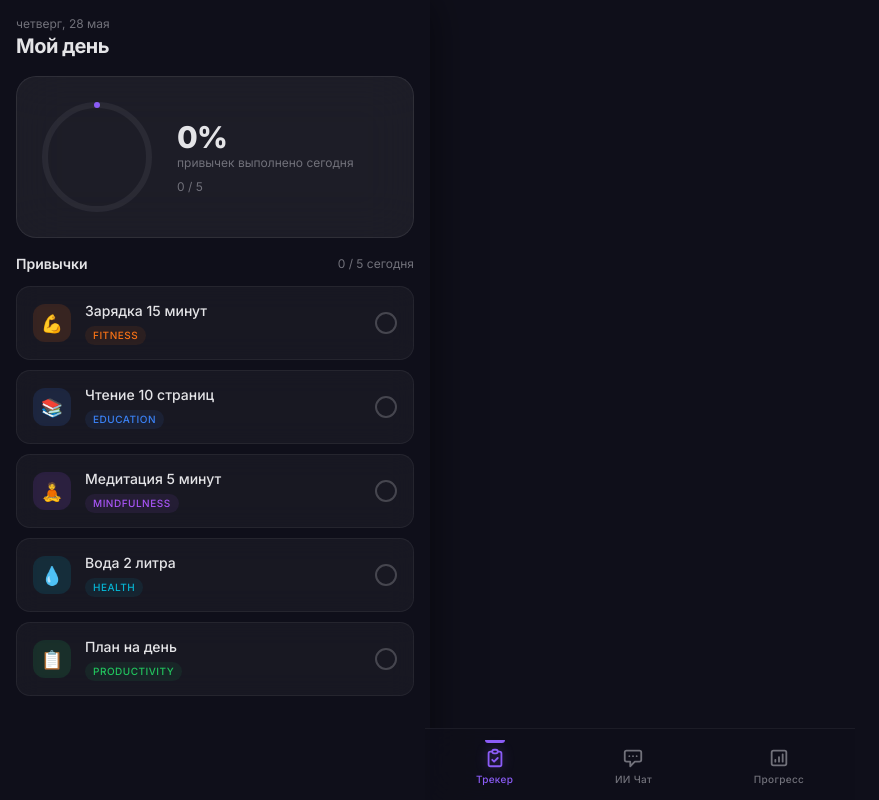
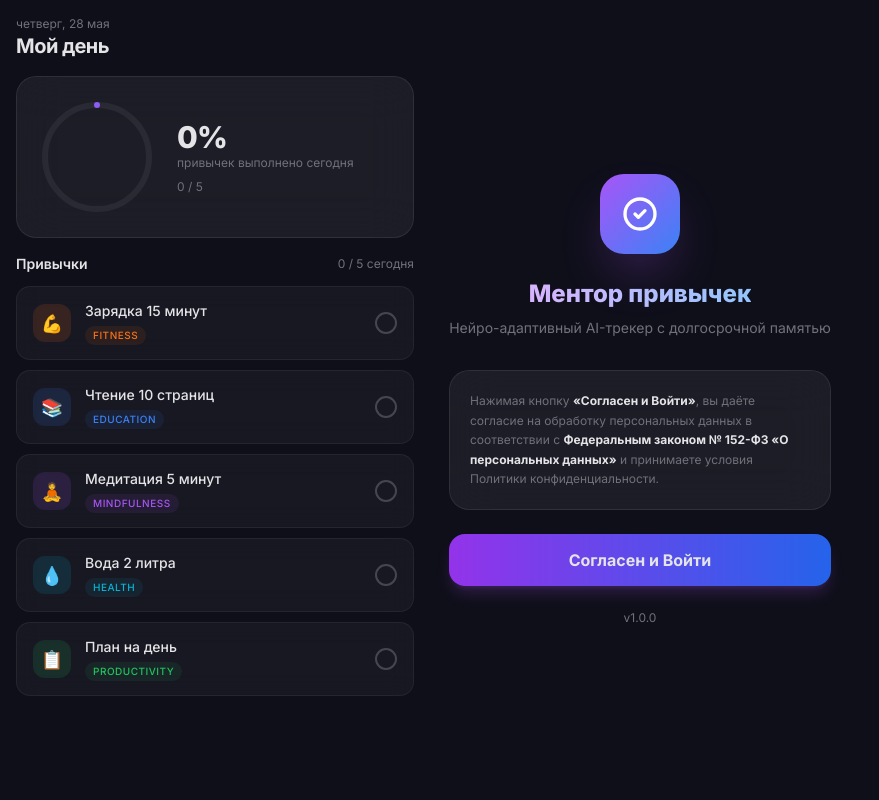
Before and after one commit to lazmaksim2019-ops/AI-Habit-Mentor, a FastAPI app: page / in a window 1280 px wide. Shown: the whole page, without its empty margins (0-879 px from the left). Run offline with FastAPI, Linux system fonts and the light colour scheme; data that the repository does not hold is empty; parts of the project's set-up code (start-up, migrations or seed data) failed here and were passed over; some libraries are stand-ins or nearby versions.

Commit message:
Fix: detailed Gemini error logging + proxy support + FZ-152 welcome screen

```diff
--- a/src/templates/index.html
+++ b/src/templates/index.html
@@ -322,13 +322,67 @@
         }
         .empty-state svg { width: 48px; height: 48px; margin: 0 auto 12px; opacity: 0.4; }
 
+        .welcome-overlay {
+            position: fixed;
+            inset: 0;
+            z-index: 9999;
+            display: flex;
+            flex-direction: column;
+            align-items: center;
+            justify-content: center;
+            padding: 32px 24px;
+            background: var(--tg-bg);
+            transition: opacity 0.5s ease, transform 0.5s ease;
+        }
+        .welcome-overlay.fade-out {
+            opacity: 0;
+            transform: scale(1.05);
+            pointer-events: none;
+        }
+        .welcome-overlay.hidden {
+            display: none;
+        }
+
         @media (min-width: 480px) {
             body { max-width: 430px; margin: 0 auto; box-shadow: 0 0 40px rgba(0,0,0,0.5); min-height: 100vh; }
             .bottom-nav { max-width: 430px; left: 50%; transform: translateX(-50%); }
+            .welcome-overlay { max-width: 430px; left: 50%; transform: translateX(-50%); }
+            .welcome-overlay.fade-out { transform: translateX(-50%) scale(1.05); }
         }
     </style>
 </head>
 <body>
+
+<div id="welcome-overlay" class="welcome-overlay">
+    <div class="w-20 h-20 mb-6 rounded-3xl bg-gradient-to-br from-purple-500 to-blue-500 flex items-center justify-center shadow-2xl shadow-purple-500/30">
+        <svg class="w-10 h-10 text-white" fill="none" stroke="currentColor" viewBox="0 0 24 24">
+            <path stroke-linecap="round" stroke-linejoin="round" stroke-width="2" d="M9 12l2 2 4-4m6 2a9 9 0 11-18 0 9 9 0 0118 0z"/>
+        </svg>
+    </div>
+
+    <h1 class="text-2xl font-extrabold text-center mb-2 bg-gradient-to-r from-purple-300 to-blue-300 bg-clip-text text-transparent">
+        Ментор привычек
+    </h1>
+    <p class="text-sm mb-8 text-center" style="color:var(--tg-hint);">
+        Нейро-адаптивный AI-трекер с долгосрочной памятью
+    </p>
+
+    <div class="glass-strong p-5 mb-6 w-full max-w-sm" style="text-align:left;">
+        <p class="text-xs leading-relaxed" style="color:var(--tg-hint);">
+            Нажимая кнопку <strong style="color:var(--tg-text);">«Согласен и Войти»</strong>, вы даёте
+            согласие на обработку персональных данных в соответствии с
+            <strong style="color:var(--tg-text);">Федеральным законом № 152-ФЗ «О персональных данных»</strong>
+            и принимаете условия Политики конфиденциальности.
+        </p>
+    </div>
+
+    <button id="consent-btn"
+            class="w-full max-w-sm py-3.5 px-6 rounded-2xl bg-gradient-to-r from-purple-600 to-blue-600 hover:from-purple-500 hover:to-blue-500 font-bold text-base transition-all duration-200 active:scale-95 shadow-lg shadow-purple-500/20">
+        Согласен и Войти
+    </button>
+
+    <p class="text-xs mt-6" style="color:var(--tg-hint);">v1.0.0</p>
+</div>
 
 <div id="app">
 
@@ -507,6 +561,7 @@ const SUGGESTED_HABITS = [
 ];
 
 const CIRCUMFERENCE = 2 * Math.PI * 52; // ~326.73
+const COMPLIANCE_KEY = 'habit_mentor_compliance';
 
 /* ============================================================
    STATE
@@ -986,10 +1041,65 @@ function setupChatInput() {
 }
 
 /* ============================================================
+   COMPLIANCE (ФЗ-152)
+   ============================================================ */
+function isConsentGiven() {
+    return localStorage.getItem(COMPLIANCE_KEY) === 'true';
+}
+
+function acceptConsent() {
+    localStorage.setItem(COMPLIANCE_KEY, 'true');
+    const overlay = document.getElementById('welcome-overlay');
+    overlay.classList.add('fade-out');
+    setTimeout(() => {
+        overlay.classList.add('hidden');
+        document.body.style.overflow = '';
+    }, 500);
+}
+
+function showWelcome() {
+    const overlay = document.getElementById('welcome-overlay');
+    overlay.classList.remove('hidden', 'fade-out');
+    document.body.style.overflow = 'hidden';
+}
+
+function hideWelcome() {
+    const overlay = document.getElementById('welcome-overlay');
+    overlay.classList.add('hidden');
+    document.body.style.overflow = '';
+}
+
+/* ============================================================
    MAIN
    ============================================================ */
 async function main() {
     initTelegram();
+
+    if (!isConsentGiven()) {
+        showWelcome();
+        // Load data in background while user sees welcome
+        loadChatHistory();
+        setupChatInput();
+        document.getElementById('habits-loading').style.display = 'block';
+        await loadHabits();
+        renderTracker();
+        renderProgress();
+        renderChat();
+        document.querySelectorAll('.nav-item').forEach(item => {
+            item.addEventListener('click', () => switchTab(item.dataset.tab));
+        });
+        document.getElementById('chat-send').addEventListener('click', handleChatSend);
+        document.getElementById('consent-btn').addEventListener('click', acceptConsent);
+        document.addEventListener('visibilitychange', () => {
+            if (!document.hidden) loadHabits().then(() => {
+                renderTracker();
+                renderProgress();
+            });
+        });
+        return;
+    }
+
+    hideWelcome();
     loadChatHistory();
     setupChatInput();
 
@@ -1010,6 +1120,9 @@ async function main() {
     // Chat send button
     document.getElementById('chat-send').addEventListener('click', handleChatSend);
 
+    // Consent button
+    document.getElementById('consent-btn').addEventListener('click', acceptConsent);
+
     // Update progress when returning to app
     document.addEventListener('visibilitychange', () => {
         if (!document.hidden) loadHabits().then(() => {
```
Also changed, not shown: app/services/ai/gemini.py (+41 -8 lines).
